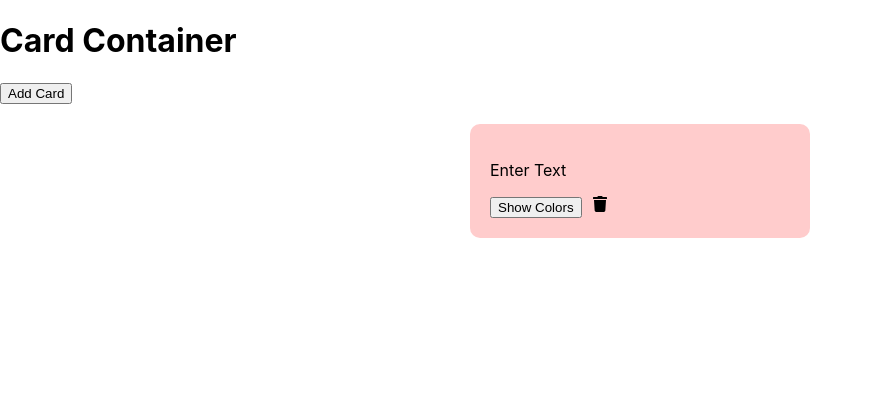
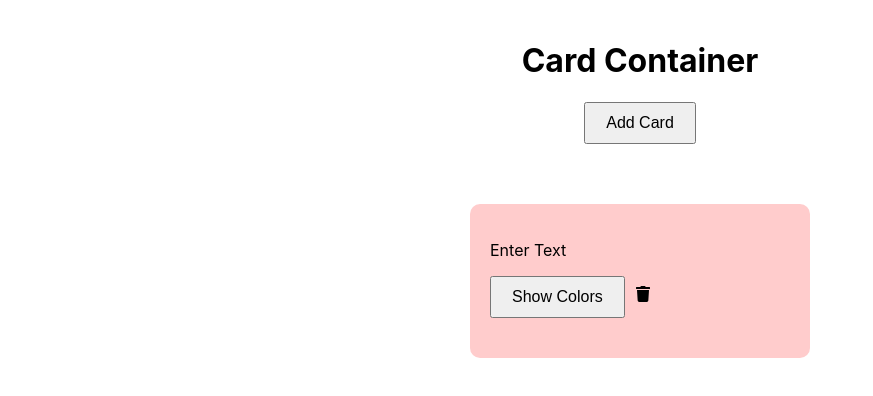
Before and after one commit to Talia22/card-client, a React (Create React App) app: page / in a window 1280 px wide. Shown: the top 396 px of the page, without its empty margins (0-873 px from the left). Built offline with nearby package versions, Linux system fonts and the light colour scheme.

Commit message:
some styling

```diff
--- a/src/App.css
+++ b/src/App.css
@@ -1,9 +1,3 @@
 .App {
   text-align: center;
-  margin: 20px;
 }
-
-input {
-  margin: 10px;
-  padding: 5px;
-}
--- a/src/components/CardContainer/CardContainer.jsx
+++ b/src/components/CardContainer/CardContainer.jsx
@@ -1,5 +1,7 @@
 import React, { useState } from 'react';
 import Card from '../Card/Card';
+import Styles from './CardContainer.module.css';
+
 
 const CardContainer = () => {
     const [cards, setCards] = useState([{ id: Date.now(), text: 'Card 1', color: 'color1' }]);
@@ -14,10 +16,10 @@ const CardContainer = () => {
     };
 
     return (
-        <div>
+        <div className={Styles.container}>
             <h1>Card Container</h1>
             <button onClick={addCard}>Add Card</button>
-            <div>
+            <div className={Styles.cardContainer}>
                 {cards.map(card => (
                     <Card key={card.id} onDelete={() => deleteCard(card.id)} />
                 ))}
--- /dev/null
+++ b/src/components/CardContainer/CardContainer.module.css
@@ -0,0 +1,20 @@
+.container {
+    padding: 20px;
+    text-align: center;
+}
+
+
+.container button {
+    padding: 10px 20px;
+    margin-bottom: 20px;
+    font-size: 16px;
+}
+
+.cardContainer {
+    display: flex;
+    flex-wrap: wrap;
+    gap: 10px;
+    padding: 20px;
+    border-radius: 8px;
+
+}
```
